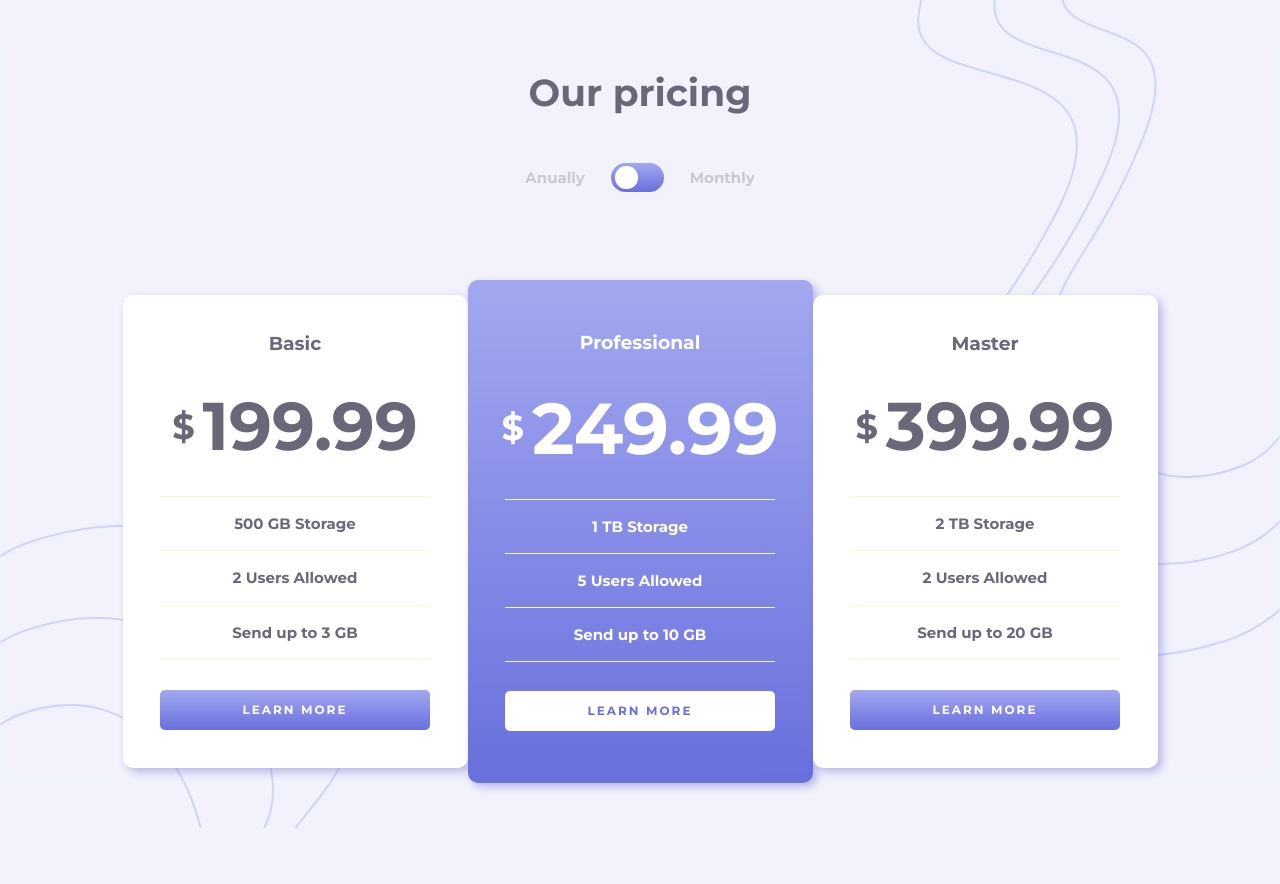
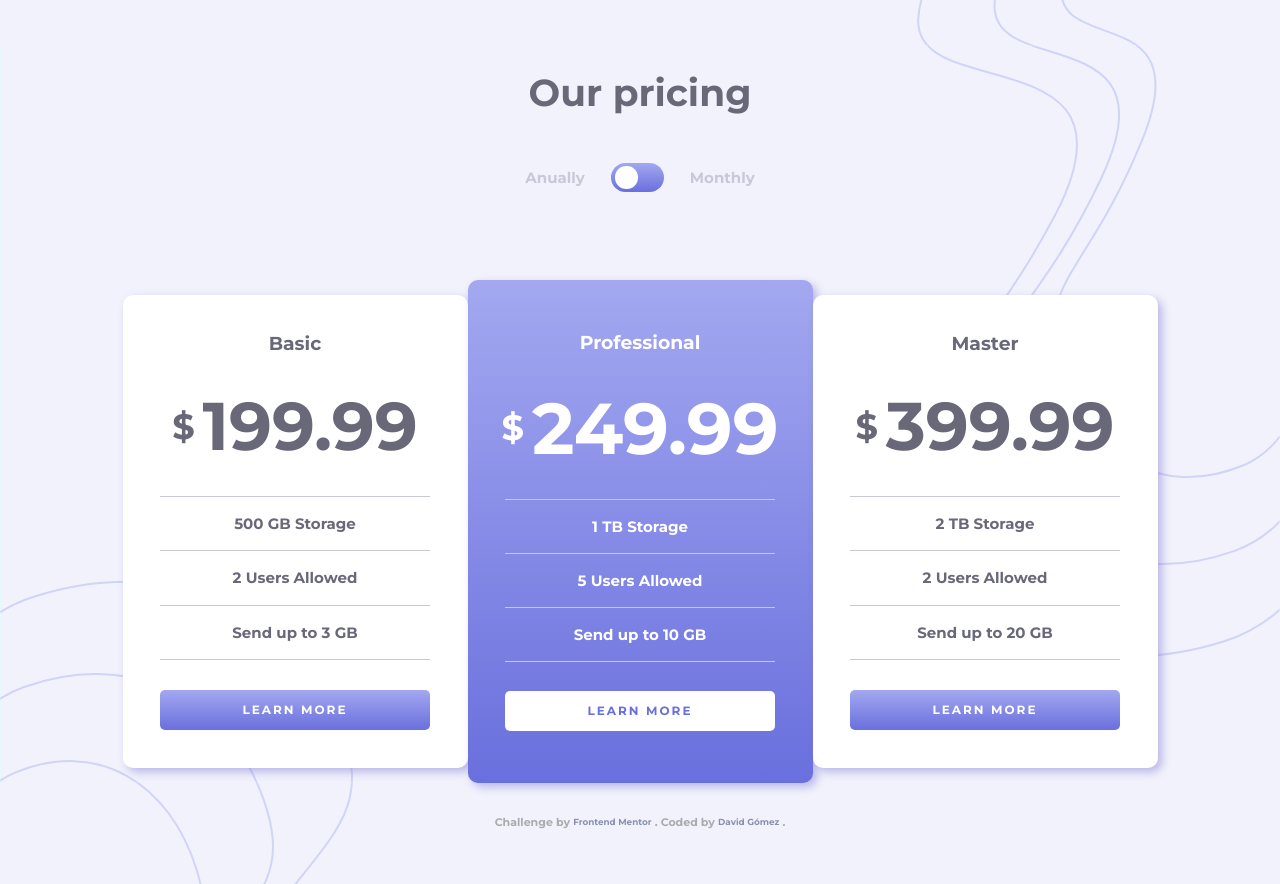
Before and after one commit to lordraum/toggle-component-master, a React (Vite) app: page / in a window 1280 px wide. Before the commit the page ends 828 px from the top, so only its background shows below. Built offline with nearby package versions, Linux system fonts and the light colour scheme.

Commit message:
Added atribbution

```diff
--- a/src/App.jsx
+++ b/src/App.jsx
@@ -1,10 +1,12 @@
 import React from "react";
 import Pricing from "./components/Pricing";
+import Footer from "./components/Footer";
 
 const App = () => {
   return (
     <main className="main">
       <Pricing />
+      <Footer />
     </main>
   );
 };
--- /dev/null
+++ b/src/components/Footer.jsx
@@ -0,0 +1,17 @@
+import React from "react";
+
+const Footer = () => {
+  return (
+    <footer className="footer">
+      <p className="attribution">
+        Challenge by
+        <a href="https://www.frontendmentor.io?ref=challenge" target="_blank">
+          Frontend Mentor
+        </a>
+        . Coded by <a href="https://github.com/lordraum">David Gómez</a>.
+      </p>
+    </footer>
+  );
+};
+
+export default Footer;
--- a/src/index.css
+++ b/src/index.css
@@ -5,10 +5,18 @@
 :root {
   --bg-main-color: white;
   --grad--main: linear-gradient(hsl(236, 72%, 79%), hsl(237, 63%, 64%));
+  --grad--second: linear-gradient(hsl(236, 62%, 85%), hsl(237, 63%, 75%));
   --fc-main: rgb(105, 104, 120);
   --fc-second: white;
   --fc-third: rgb(201 200 214);
   --fc-fourth: hsl(237, 63%, 64%);
+}
+
+.card:focus,
+.toggle__button:focus,
+.button:focus {
+  outline: none;
+  border: 2px solid hsla(263, 79%, 56%, 0.295);
 }
 
 body {
@@ -65,6 +73,10 @@ h2 {
   padding: 0 4px;
   border-radius: 1em;
   cursor: pointer;
+}
+
+.toggle__button:hover {
+  background-image: var(--grad--second);
 }
 
 .toggle__circle {
@@ -135,12 +147,12 @@ h2 {
 }
 
 .card__benefit-box {
-  border-bottom: 1px solid lightgoldenrodyellow;
+  border-bottom: 1px solid var(--fc-third);
   padding: 1.2em 0;
 }
 
 .card__benefit-box:first-child {
-  border-top: 1px solid lightgoldenrodyellow;
+  border-top: 1px solid var(--fc-third);
 }
 
 .button {
@@ -157,8 +169,7 @@ h2 {
   color: var(--fc-fourth);
 }
 
-.button:hover,
-:root:focus {
+.button:hover {
   background-color: transparent;
   border: 1px solid;
   background-image: none;
@@ -169,6 +180,23 @@ h2 {
 .card:nth-child(2) > .button:hover {
   background-color: transparent;
   color: var(--fc-second);
+}
+
+.attribution {
+  display: flex;
+  justify-content: center;
+  align-items: center;
+  gap: 0.2rem;
+  margin-top: 3em;
+  font-size: 11px;
+  text-align: center;
+  color: rgb(161, 165, 167);
+  opacity: 0.9;
+}
+
+.attribution a {
+  color: hsl(228, 21%, 58%);
+  text-decoration: none;
 }
 
 @media (min-width: 1000px) {
```
